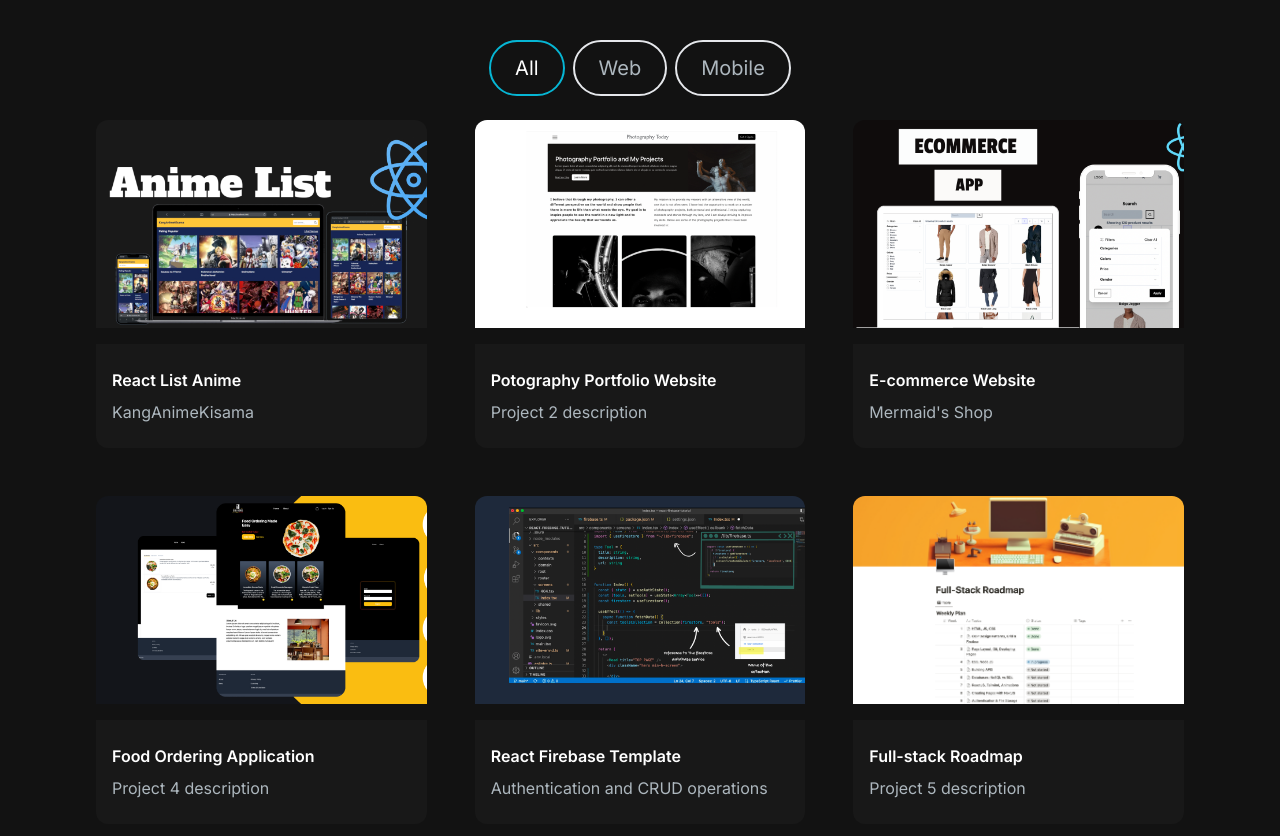
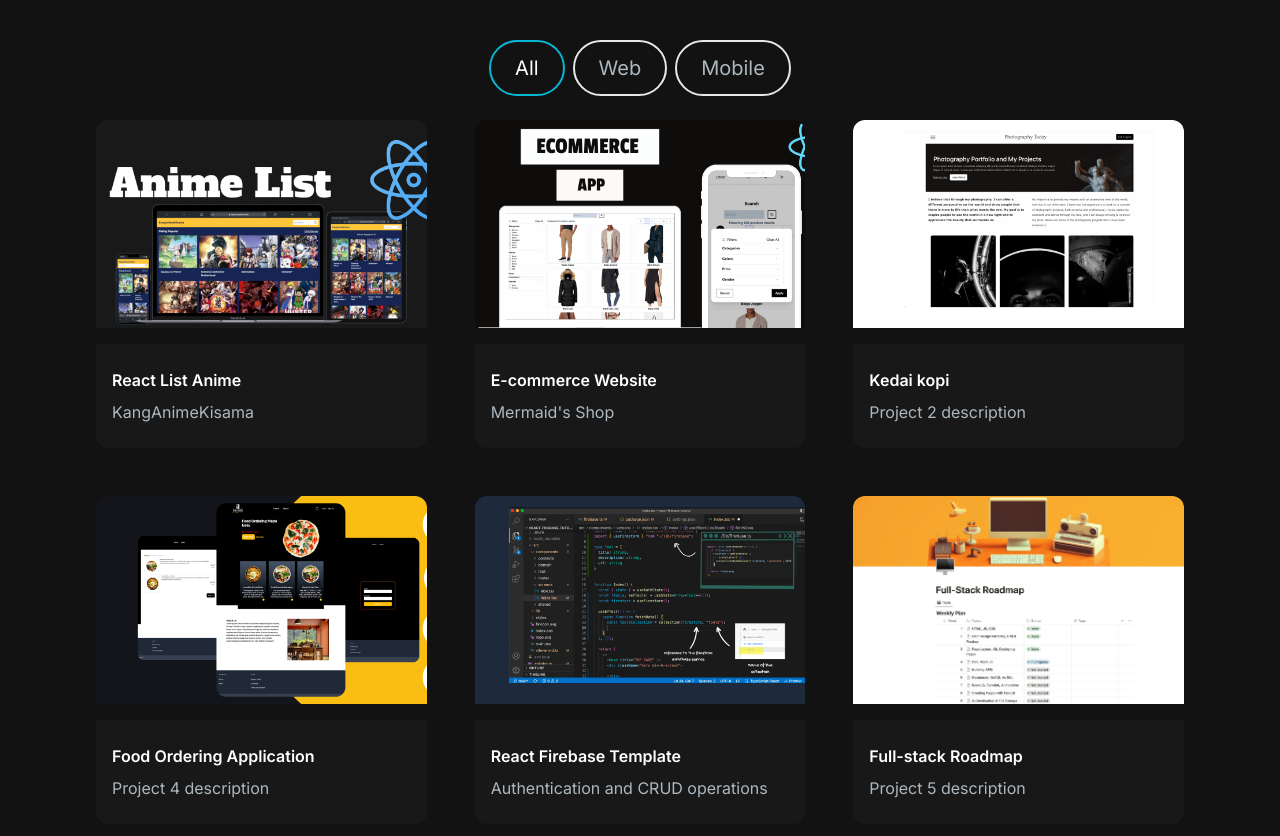
Before and after one commit to WahyuAji11/myPortfolio, a Next.js app: page / in a window 1280 px wide. Shown: the part 1480-2316 px from the top of the page. Built offline with nearby package versions, Linux system fonts and the light colour scheme.

Commit message:
add 2 project

```diff
--- a/src/app/component/ProjectsSection.jsx
+++ b/src/app/component/ProjectsSection.jsx
@@ -16,21 +16,21 @@ const projectsData = [
 },
 {
     id: 2,
-    title: "Potography Portfolio Website",
-    description: "Project 2 description",
-    image: "/images/projects/2.png",
-    tag: ["All", "Web"],
-    gitUrl: "/",
-    previewUrl: "/",
-},
-{
-    id: 3,
     title: "E-commerce Website",
     description: "Mermaid's Shop",
     image: "/images/projects/3.png",
     tag: ["All", "Web"],
     gitUrl: "https://github.com/WahyuAji11/ecommerce-reactjsAndTs",
-    previewUrl: "/",
+    previewUrl: "ecommerce-reactjs-and-ts.vercel.app",
+},
+{
+    id: 3,
+    title: "Kedai kopi",
+    description: "Project 2 description",
+    image: "/images/projects/2.png",
+    tag: ["All", "Web"],
+    gitUrl: "https://github.com/WahyuAji11/coffe-shop",
+    previewUrl: "https://wahyuaji11.github.io/coffe-shop/",
 },
 {
     id: 4,
```
Also changed, not shown: public/images/projects/WhatsApp Image 2024-01-25 at 12.45.11_5dc12fa2.jpg (added).
